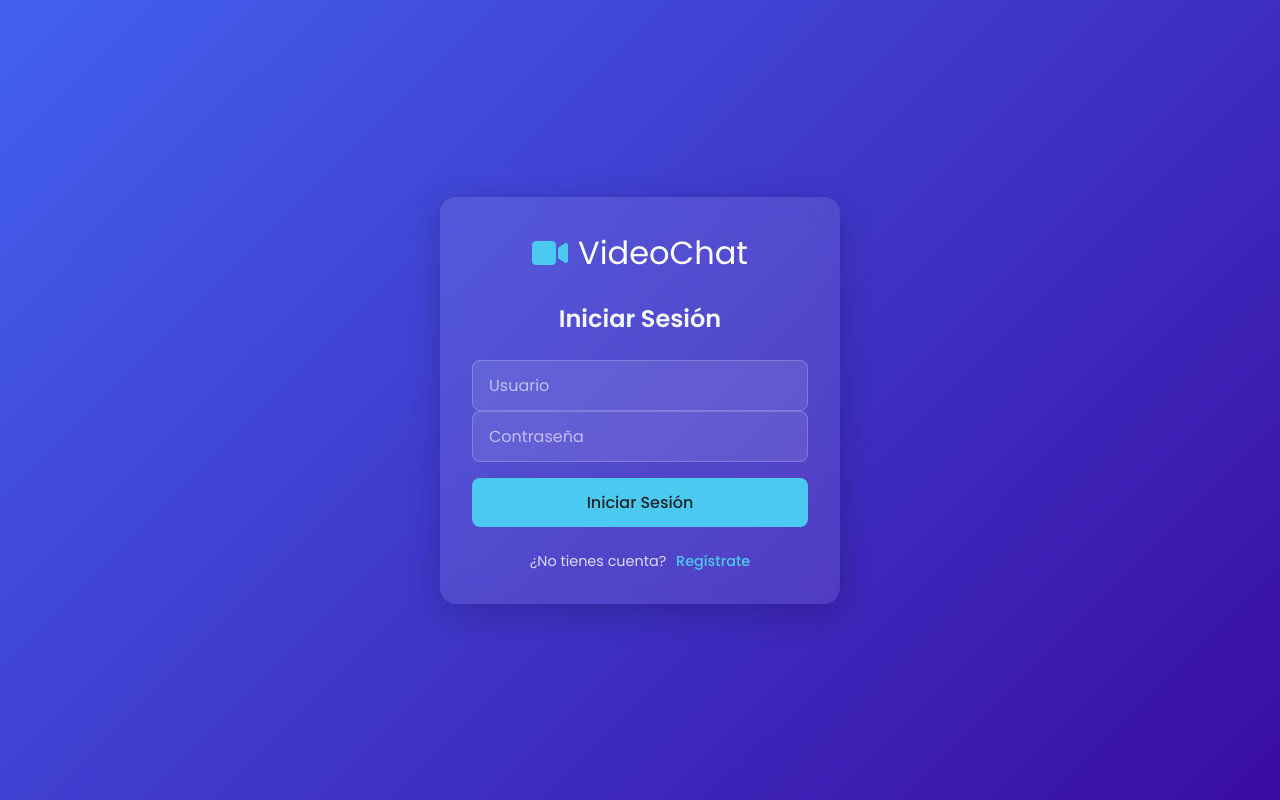
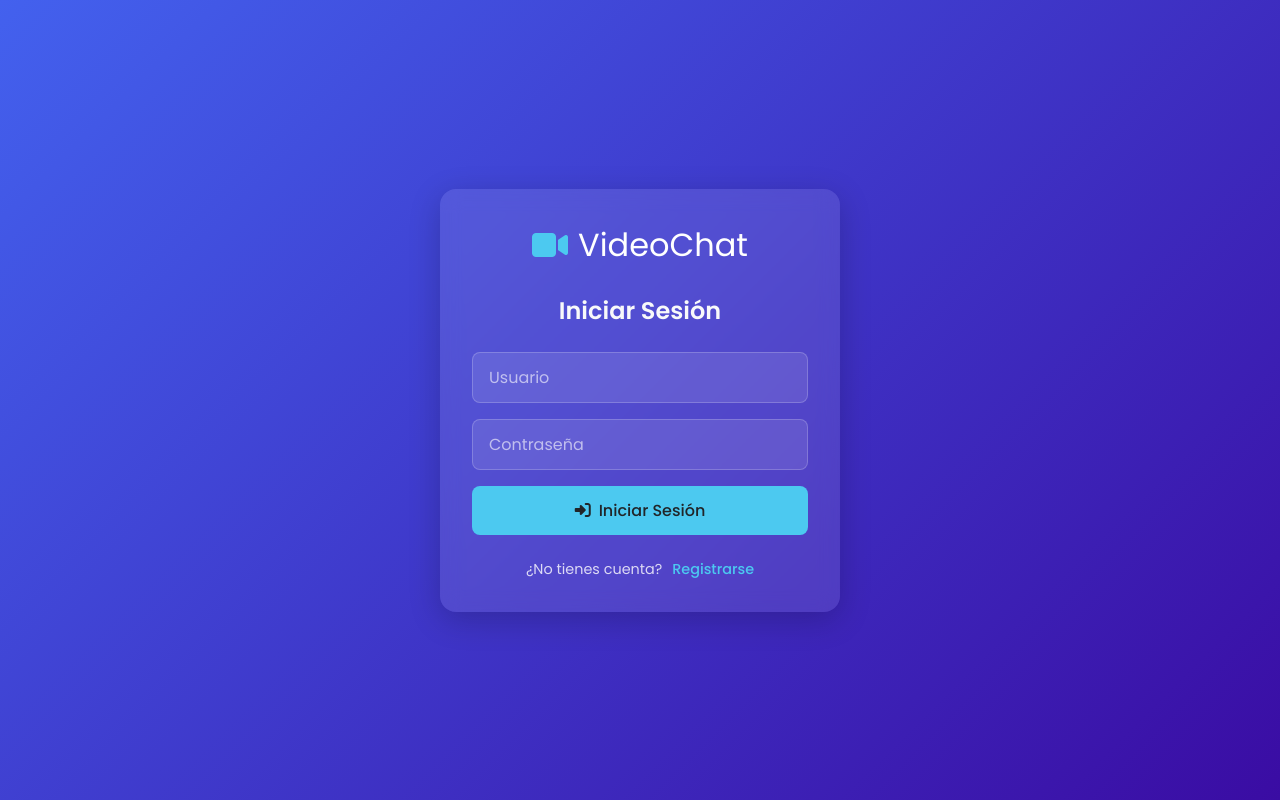
Before and after one commit to lando1906/VideoCall, a Flask app: page /auth in a window 1280 px wide. Run offline with Flask 3, Linux system fonts and the light colour scheme.

Commit message:
Actualizar auth.html

```diff
--- a/templates/auth.html
+++ b/templates/auth.html
@@ -3,7 +3,7 @@
 <head>
     <meta charset="UTF-8">
     <meta name="viewport" content="width=device-width, initial-scale=1.0">
-    <title>Autenticación</title>
+    <title>{% if mode == 'login' %}Iniciar Sesión{% else %}Registrarse{% endif %}</title>
     <link href="https://fonts.googleapis.com/css2?family=Poppins:wght@400;500;600&display=swap" rel="stylesheet">
     <link rel="stylesheet" href="https://cdnjs.cloudflare.com/ajax/libs/font-awesome/6.4.0/css/all.min.css">
     <style>
@@ -205,46 +205,56 @@
         {% if error %}
             <p class="error">
                 <i class="fas fa-exclamation-circle"></i>
-                {{ error }}
+                <span>{{ error }}</span>
             </p>
         {% endif %}
 
         <form method="POST" enctype="multipart/form-data">
+            <div class="input-group">
                 <input type="text" name="username" placeholder="Usuario" required>
+            </div>
+
+            <div class="input-group">
                 <input type="password" name="password" placeholder="Contraseña" required>
+            </div>
 
             {% if mode == 'register' %}
+                <div class="avatar-container">
                     <label for="avatar-upload" class="avatar-preview" id="avatar-preview">
                         <i class="fas fa-user"></i>
                     </label>
                     <input type="file" id="avatar-upload" name="avatar" accept="image/*">
+                </div>
             {% endif %}
 
             <input type="hidden" name="action" value="{{ mode }}">
+
             <button type="submit">
-                {% if mode == 'login' %}Iniciar Sesión{% else %}Registrarse{% endif %}
+                <i class="fas fa-{% if mode == 'login' %}sign-in-alt{% else %}user-plus{% endif %}"></i>
+                <span>{% if mode == 'login' %}Iniciar Sesión{% else %}Registrarse{% endif %}</span>
             </button>
         </form>
 
         <p class="switch-mode">
-            {% if mode == 'login' %}
-                ¿No tienes cuenta? <a href="{{ url_for('auth', mode='register') }}">Regístrate</a>
-            {% else %}
-                ¿Ya tienes cuenta? <a href="{{ url_for('auth', mode='login') }}">Inicia Sesión</a>
-            {% endif %}
+            {% if mode == 'login' %}¿No tienes cuenta?{% else %}¿Ya tienes cuenta?{% endif %}
+            <a href="{{ url_for('auth', mode=('register' if mode == 'login' else 'login')) }}">
+                {% if mode == 'login' %}Registrarse{% else %}Iniciar Sesión{% endif %}
+            </a>
         </p>
     </div>
 
     <script>
         // Vista previa del avatar
-        if (document.getElementById('avatar-upload')) {
-            document.getElementById('avatar-upload').addEventListener('change', function(e) {
+        const avatarUpload = document.getElementById('avatar-upload');
+        const avatarPreview = document.getElementById('avatar-preview');
+
+        if (avatarUpload && avatarPreview) {
+            avatarUpload.addEventListener('change', function(e) {
                 const file = e.target.files[0];
                 if (file) {
                     const reader = new FileReader();
                     reader.onload = function(e) {
-                        document.getElementById('avatar-preview').innerHTML =
-                            `<img src="${e.target.result}" alt="Preview">`;
+                        avatarPreview.innerHTML = `<img src="${e.target.result}" alt="Avatar preview">`;
                     }
                     reader.readAsDataURL(file);
                 }
```
Lines whose indentation alone changed are shown as unchanged.
